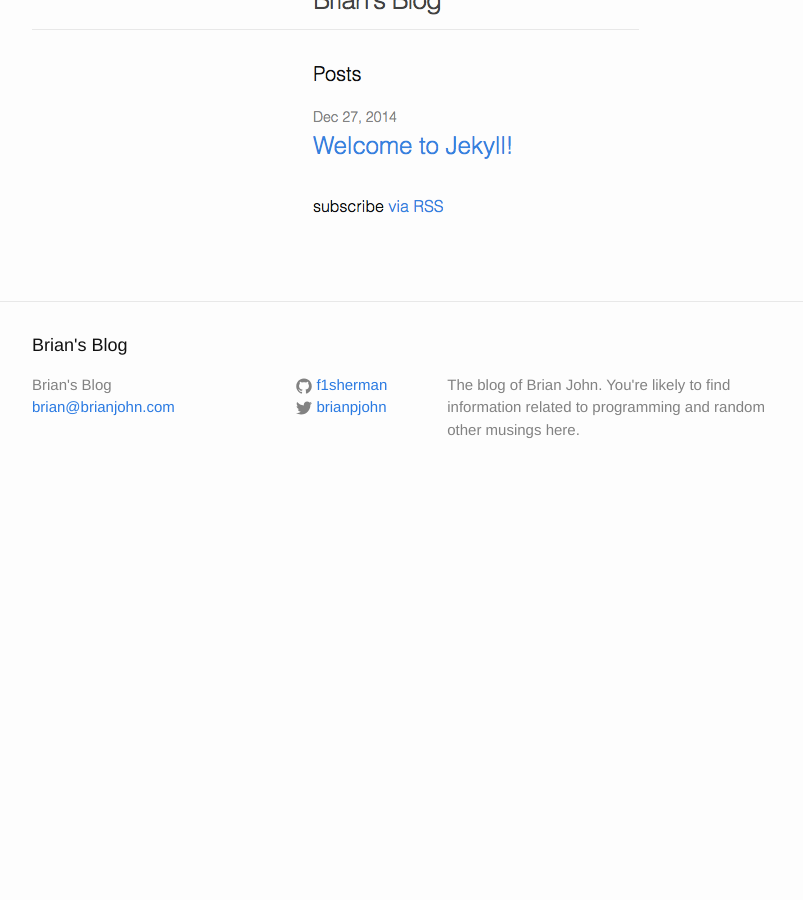
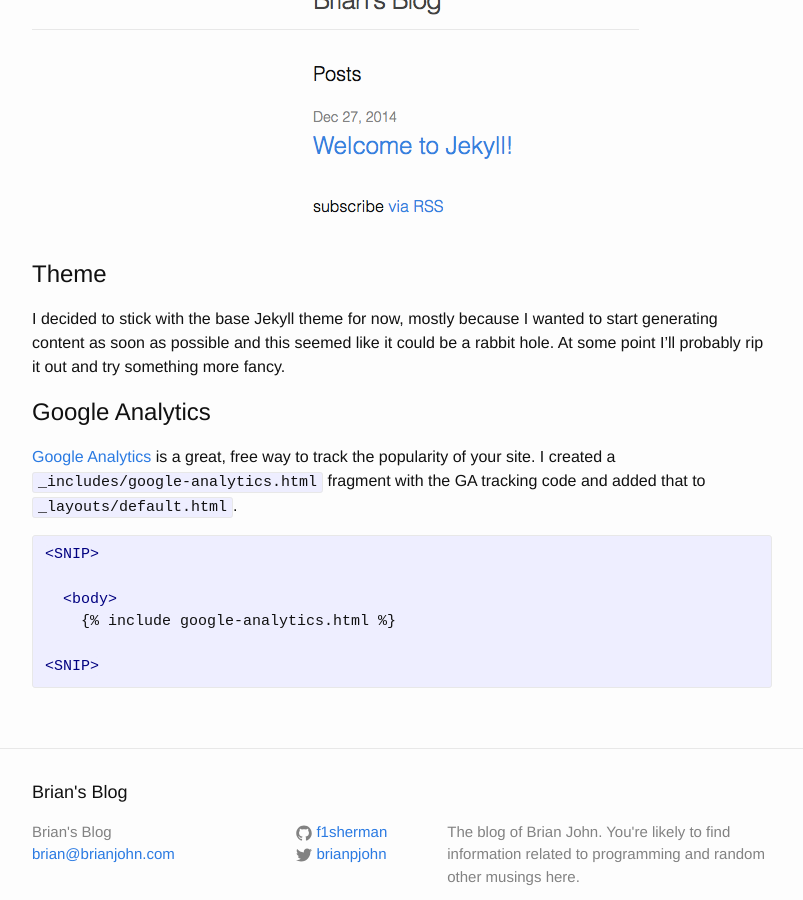
Before and after one commit to f1sherman/f1sherman.github.io, a Jekyll site: the page built from _posts/2014-12-27-setting-up-my-blog-using-jekyll-and-github-pages.markdown, in a window 1280 px wide and 900 px high, scrolled down 1906 px. Shown: the whole window, without its empty margins (238-1041 px from the left). Built offline with Jekyll 4.4.1, drawn with Linux system fonts in a browser that asks for light colours; before the commit the page ends 2407 px from its top, so only the background shows below that.

Commit message:
add google analytics

```diff
--- /dev/null
+++ b/_includes/google-analytics.html
@@ -0,0 +1,10 @@
+<script>
+  (function(i,s,o,g,r,a,m){i['GoogleAnalyticsObject']=r;i[r]=i[r]||function(){
+  (i[r].q=i[r].q||[]).push(arguments)},i[r].l=1*new Date();a=s.createElement(o),
+  m=s.getElementsByTagName(o)[0];a.async=1;a.src=g;m.parentNode.insertBefore(a,m)
+  })(window,document,'script','//www.google-analytics.com/analytics.js','ga');
+
+  ga('create', 'UA-39642595-2', 'auto');
+  ga('send', 'pageview');
+
+</script>
--- a/_layouts/default.html
+++ b/_layouts/default.html
@@ -4,6 +4,7 @@
   {% include head.html %}
 
   <body>
+    {% include google-analytics.html %}
 
     {% include header.html %}
 
--- a/_posts/2014-12-27-setting-up-my-blog-using-jekyll-and-github-pages.markdown
+++ b/_posts/2014-12-27-setting-up-my-blog-using-jekyll-and-github-pages.markdown
@@ -32,12 +32,32 @@ Jekyll seemed like a good choice for a blogging platform because it is supported
 
 ![Scaffolding](/images/scaffolding.png)
 
+Theme
+=====
+
+I decided to stick with the base Jekyll theme for now, mostly because I wanted to start generating content as soon as possible and this seemed like it could be a rabbit hole. At some point I'll probably rip it out and try something more fancy.
+
+Google Analytics
+================
+
+[Google Analytics][google-analytics] is a great, free way to track the popularity of your site. I created a `_includes/google-analytics.html` fragment with the GA tracking code and added that to `_layouts/default.html`.
+
+{% highlight html %}
+<SNIP>
+
+  <body>
+    {{ "{% include google-analytics.html " }}%}
+
+<SNIP>
+{% endhighlight %}
+
 
 [custom-domain]:      https://help.github.com/articles/setting-up-a-custom-domain-with-github-pages/
 [github-jekyll]:      https://help.github.com/articles/using-jekyll-with-pages/
 [github-pages]:       https://pages.github.com/
+[google-analytics]:   http://www.google.com/analytics/
 [jekyll]:             http://jekyllrb.com
-[jekyll-docs]:       http://jekyllrb.com/docs/home/
+[jekyll-docs]:        http://jekyllrb.com/docs/home/
 [markdown]:           https://en.wikipedia.org/wiki/Markdown
 [marketing-podcast]:  http://devchat.tv/ruby-rogues/187-marketing-yourself-as-a-software-developer-with-john-sonmez
 [ruby-rogues]:        http://rubyrogues.com
```
